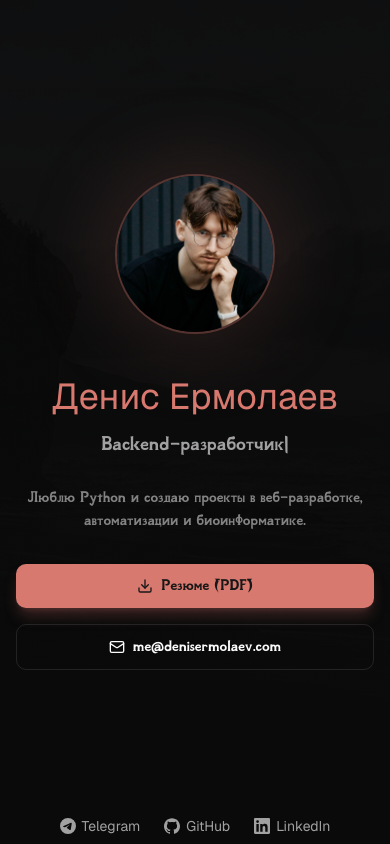
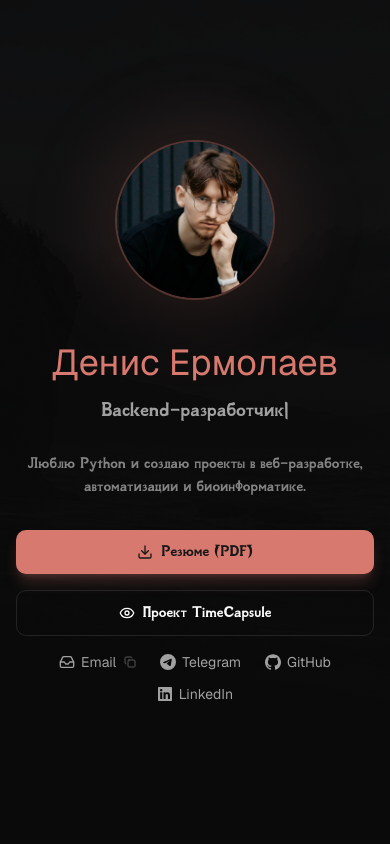
Before and after one commit to denis-ermolaev/denisermolaev.com, a Next.js app: page / in a window 390 px wide. Built offline with nearby package versions, Linux system fonts and the light colour scheme.

Commit message:
feat: адаптивный дизайн, возомжность копировать email, иконки

```diff
--- a/app/_components/Hero.tsx
+++ b/app/_components/Hero.tsx
@@ -3,7 +3,10 @@
 import { motion } from "framer-motion"
 import { TypeAnimation } from "react-type-animation"
 import Image from "next/image"
-import { Download, Mail } from "lucide-react"
+import { Download, Inbox, Eye, Copy, Check } from "lucide-react"
+import { useState } from "react"
+import { SiGithub, SiTelegram } from "react-icons/si"
+import { FaLinkedin } from "react-icons/fa"
 
 const containerVariants = {
 	hidden: { opacity: 0 },
@@ -29,8 +32,20 @@ const itemVariants = {
 }
 
 export function Hero() {
+	const [copied, setCopied] = useState(false)
+
+	const copyEmail = async () => {
+		try {
+			await navigator.clipboard.writeText("me@denisermolaev.com")
+			setCopied(true)
+
+			setTimeout(() => setCopied(false), 1500)
+		} catch (err) {
+			console.error("Failed to copy:", err)
+		}
+	}
 	return (
-		<section className="relative min-h-screen flex items-center justify-center overflow-hidden">
+		<section className="relative h-dvh flex flex-col items-center justify-center overflow-hidden">
 			{/* Background layer */}
 			<div className="absolute inset-0 -z-10">
 				<Image src="/header.png" alt="" fill className="object-cover opacity-10" priority />
@@ -114,13 +129,13 @@ export function Hero() {
 							Резюме (PDF)
 						</a>
 						<a
-							href="mailto:me@denisermolaev.com"
+							href="https://time-capsule.denisermolaev.com"
 							className="group inline-flex items-center justify-center gap-2 px-6 py-3 rounded-lg
 								border border-border text-sm font-medium
 								hover:bg-muted hover:border-primary/30 transition-all"
 						>
-							<Mail className="w-4 h-4 group-hover:rotate-6 transition-transform" />
-							me@denisermolaev.com
+							<Eye className="w-4 h-4 group-hover:rotate-6 transition-transform" />
+							Проект TimeCapsule
 						</a>
 					</motion.div>
 				</div>
@@ -131,17 +146,38 @@ export function Hero() {
 				initial={{ opacity: 0, y: 20 }}
 				animate={{ opacity: 1, y: 0 }}
 				transition={{ duration: 0.6, delay: 1.4 }}
-				className="absolute bottom-2 md:bottom-12 flex items-center gap-6 text-sm text-muted-foreground"
+				className="mt-4 mx-4 flex-wrap md:flex-nowrap justify-center
+				gap-x-6 gap-y-3 md:absolute md:bottom-16 flex items-center text-sm text-muted-foreground"
 			>
+				<div className="inline-flex items-center gap-2">
+					<a
+						href="mailto:me@denisermolaev.com"
+						className="inline-flex items-center gap-1.5 hover:text-primary transition-colors"
+					>
+						<Inbox className="w-4 h-4" />
+						Email
+					</a>
+
+					<button
+						type="button"
+						onClick={copyEmail}
+						className="hover:text-primary transition-colors"
+						title="Скопировать email"
+					>
+						{copied ? (
+							<Check className="w-3 h-3 opacity-50 hover:opacity-100 text-green-500" />
+						) : (
+							<Copy className="w-3 h-3 opacity-50 hover:opacity-100 cursor-pointer" />
+						)}
+					</button>
+				</div>
 				<a
 					href="https://t.me/first_millennium"
 					target="_blank"
 					rel="noopener noreferrer"
 					className="inline-flex items-center gap-1.5 hover:text-primary transition-colors duration-300"
 				>
-					<svg viewBox="0 0 24 24" fill="currentColor" className="w-4 h-4">
-						<path d="M11.944 0A12 12 0 0 0 0 12a12 12 0 0 0 12 12 12 12 0 0 0 12-12A12 12 0 0 0 12 0a12 12 0 0 0-.056 0zm4.962 7.224c.1-.002.321.023.465.14a.506.506 0 0 1 .171.325c.016.093.036.306.02.472-.18 1.898-.962 6.502-1.36 8.627-.168.9-.499 1.201-.82 1.23-.696.065-1.225-.46-1.9-.902-1.056-.693-1.653-1.124-2.678-1.8-1.185-.78-.417-1.21.258-1.91.177-.184 3.247-2.977 3.307-3.23.007-.032.014-.15-.056-.212s-.174-.041-.249-.024c-.106.024-1.793 1.14-5.061 3.345-.48.33-.913.49-1.302.48-.428-.008-1.252-.241-1.865-.44-.752-.245-1.349-.374-1.297-.789.027-.216.325-.437.893-.663 3.498-1.524 5.83-2.529 6.998-3.014 3.332-1.386 4.025-1.627 4.476-1.635z" />
-					</svg>
+					<SiTelegram className="w-4 h-4" />
 					Telegram
 				</a>
 				<a
@@ -150,9 +186,7 @@ export function Hero() {
 					rel="noopener noreferrer"
 					className="inline-flex items-center gap-1.5 hover:text-primary transition-colors duration-300"
 				>
-					<svg viewBox="0 0 24 24" fill="currentColor" className="w-4 h-4">
-						<path d="M12 .297c-6.63 0-12 5.373-12 12 0 5.303 3.438 9.8 8.205 11.385.6.113.82-.258.82-.577 0-.285-.01-1.04-.015-2.04-3.338.724-4.042-1.61-4.042-1.61C4.422 18.07 3.633 17.7 3.633 17.7c-1.087-.744.084-.729.084-.729 1.205.084 1.838 1.236 1.838 1.236 1.07 1.835 2.809 1.305 3.495.998.108-.776.417-1.305.76-1.605-2.665-.3-5.466-1.332-5.466-5.93 0-1.31.465-2.38 1.235-3.22-.135-.303-.54-1.523.105-3.176 0 0 1.005-.322 3.3 1.23.96-.267 1.98-.399 3-.405 1.02.006 2.04.138 3 .405 2.28-1.552 3.285-1.23 3.285-1.23.645 1.653.24 2.873.12 3.176.765.84 1.23 1.91 1.23 3.22 0 4.61-2.805 5.625-5.475 5.92.42.36.81 1.096.81 2.22 0 1.606-.015 2.896-.015 3.286 0 .315.21.69.825.57C20.565 22.092 24 17.592 24 12.297c0-6.627-5.373-12-12-12" />
-					</svg>
+					<SiGithub className="w-4 h-4" />
 					GitHub
 				</a>
 				<a
@@ -161,9 +195,7 @@ export function Hero() {
 					rel="noopener noreferrer"
 					className="inline-flex items-center gap-1.5 hover:text-primary transition-colors duration-300"
 				>
-					<svg viewBox="0 0 24 24" fill="currentColor" className="w-4 h-4">
-						<path d="M20.447 20.452h-3.554v-5.569c0-1.328-.027-3.037-1.852-3.037-1.853 0-2.136 1.445-2.136 2.939v5.667H9.351V9h3.414v1.561h.046c.477-.9 1.637-1.85 3.37-1.85 3.601 0 4.267 2.37 4.267 5.455v6.286zM5.337 7.433a2.062 2.062 0 0 1-2.063-2.065 2.064 2.064 0 1 1 2.063 2.065zm1.782 13.019H3.555V9h3.564v11.452zM22.225 0H1.771C.792 0 0 .774 0 1.729v20.542C0 23.227.792 24 1.771 24h20.451C23.2 24 24 23.227 24 22.271V1.729C24 .774 23.2 0 22.222 0h.003z" />
-					</svg>
+					<FaLinkedin className="w-4 h-4" />
 					LinkedIn
 				</a>
 			</motion.div>
--- /dev/null
+++ b/app/not-found.tsx
@@ -0,0 +1,7 @@
+export default function Home() {
+	return (
+		<>
+			<p>Такой страницы нету</p>
+		</>
+	)
+}
--- a/package.json
+++ b/package.json
@@ -29,6 +29,7 @@
 		"next": "16.2.10",
 		"react": "19.2.4",
 		"react-dom": "19.2.4",
+		"react-icons": "^5.7.0",
 		"react-type-animation": "^3.2.0",
 		"shadcn": "^4.13.0",
 		"tailwind-merge": "^3.6.0",
```
Also changed, not shown: 1 other file (tests, documents, lock files or other folders).
